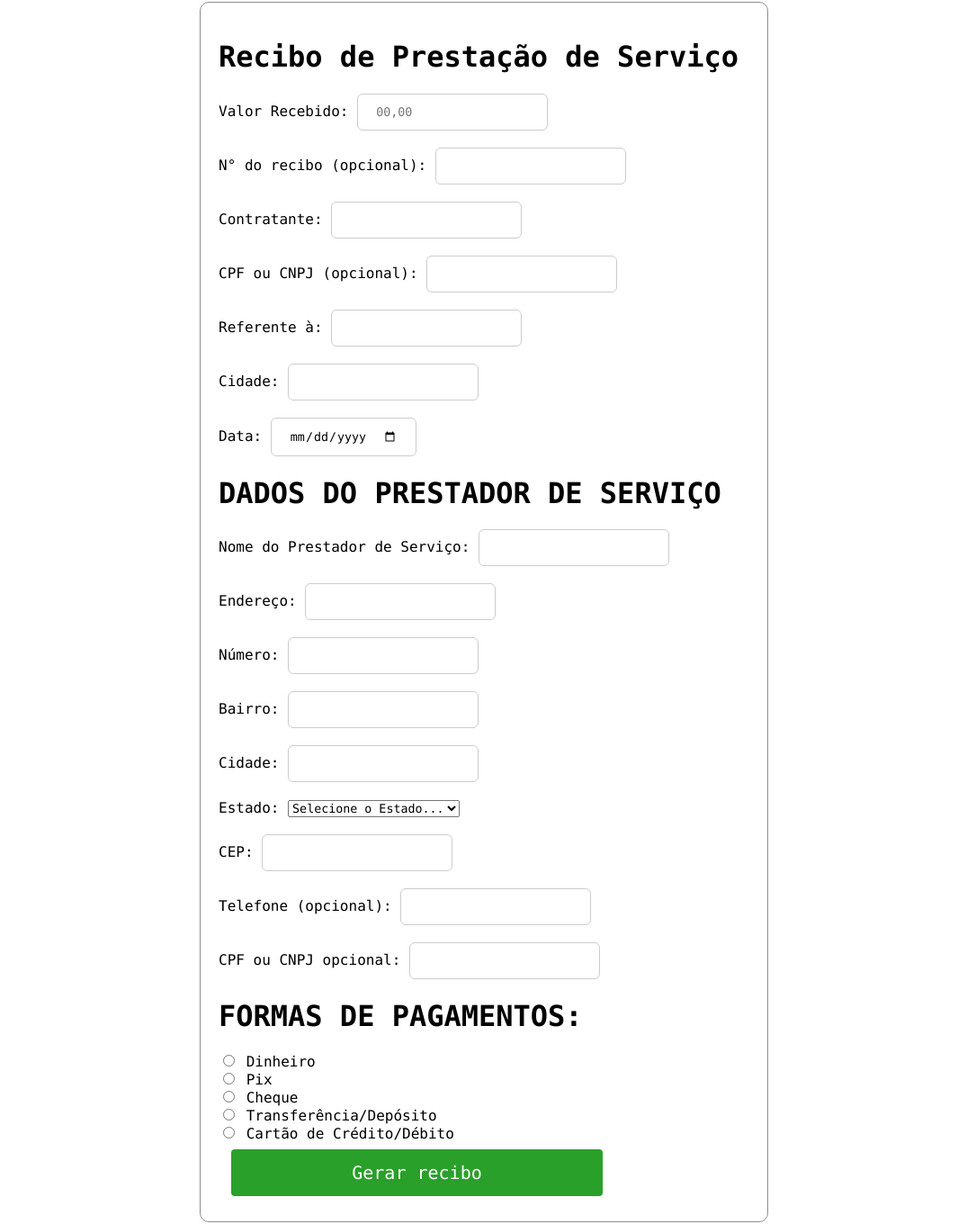
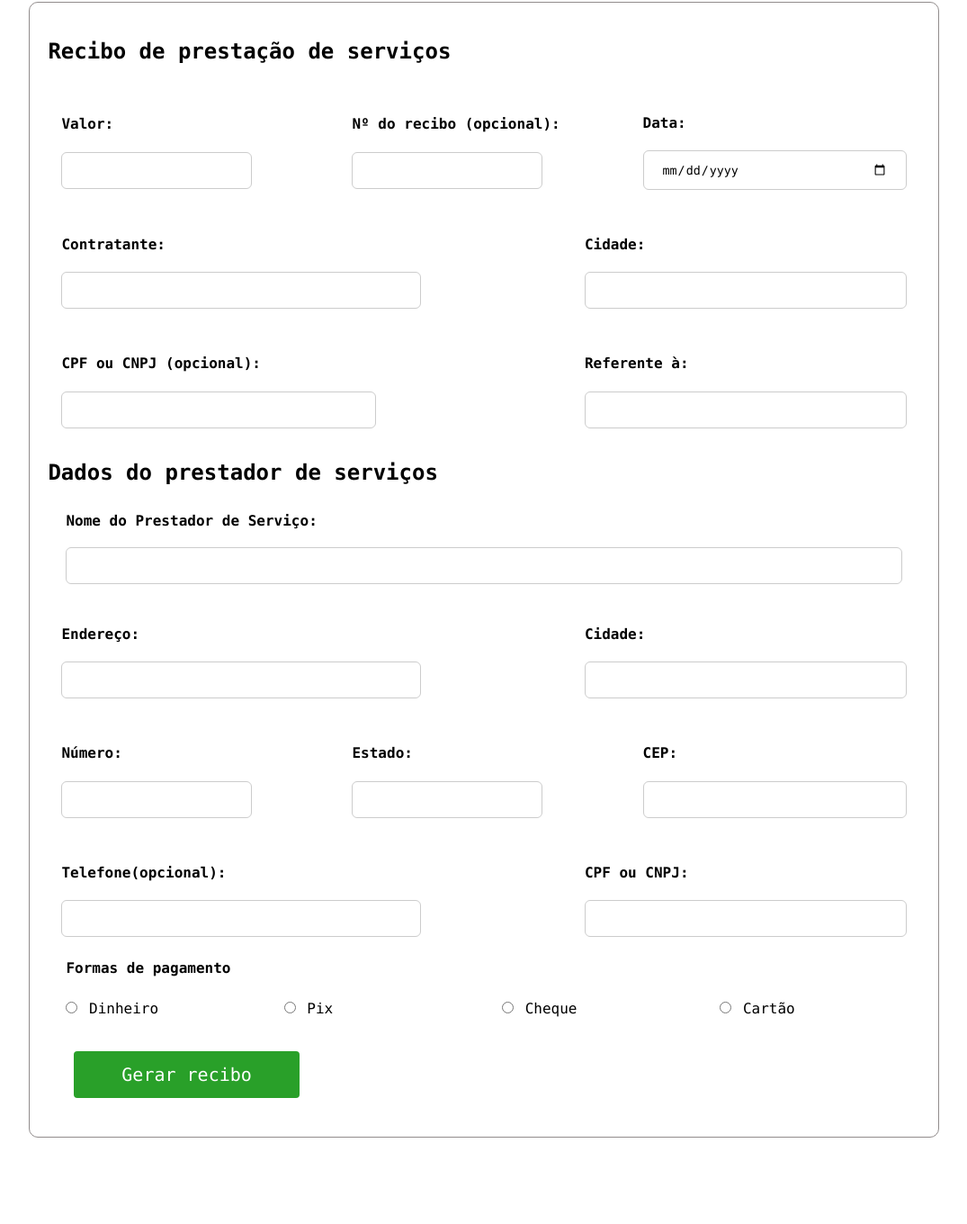
Before and after one commit to GustavoOrelio/Recibo-Prestacao-de-Servico, a plain HTML site: page index.html in a window 1280 px wide. Shown: the part 6-1366 px from the top of the page at 90% size, without its empty margins (102-1177 px from the left). After the commit the page ends 1278 px from the top, so only its background shows below. Drawn offline with Linux system fonts and the light colour scheme.

Commit message:
Fiz mudanças no layout

```diff
--- a/index.html
+++ b/index.html
@@ -6,190 +6,200 @@
 
   <body>
     <div class="container">
-      <h1>Recibo de Prestação de Serviço</h1>
-      <div class="centro">
-        <div>
-          <label style="margin-bottom: 1%">Valor Recebido:</label>
-          <input
-            placeholder="00,00"
-            type="text"
-            required
-            id="valor"
-            class="espaco"
-          />
-          <br /><br />
+      <h2 class="titulo">Recibo de prestação de serviços</h2>
+      <div class="linha">
+          <div class="coluna1">
+              <h4>Valor: </h4>
+              <input type="number" class="form-control" id="valor">
           </div>
-        <div>
-          <label>N° do recibo (opcional):</label>
-          <input type="int" class="espaco" id="numero_recibo" />
-          <br /><br />
+          <div class="coluna2">
+              <h4>Nº do recibo (opcional): </h4>
+              <input type="number" class="form-control" id="numero_recibo">
+          </div>
+          <div class="coluna3">
+              <h4>Data:</h4>
+              <input type="date" class="data" id="data_recibo">
+          </div>
+      </div>
+      <div class="linha3">
+          <div class="coluna1">
+              <h4 class="titulo_contratante">Contratante:</h4>
+              <input type="text" class="contratante" id="contratante">
+          </div>
+          <div class="coluna3">
+              <h4>Cidade:</h4>
+              <input type="text" class="cidade" id="cidade">
+          </div>
+      </div>
+      <div class="linha3">
+          <div class="coluna1">
+              <h4 class="cpf">CPF ou CNPJ (opcional):</h4>
+              <input type="number" class="cpf" id="cpf_cnpj">
+          </div>
+          <div class="coluna2">
+              <h4 class="referente">Referente à:</h4>
+              <input type="text" class="referente" id="referente">
+          </div>
+      </div>
+      <h2 class="titulo" style="margin-bottom: 30px">Dados do prestador de serviços</h2>
+      <h4 class="referente" style="margin: 10px 20px">Nome do Prestador de Serviço:</h4>
+      <div class="linha3">
+          <input type="text" class="referente" style="margin: 10px 20px" id=prestador_servico">
+      </div>
+      <div class="linha3">
+          <div class="coluna1">
+              <h4 class="referente">Endereço:</h4>
+              <input type="text" class="contratante" id="endereço">
+          </div>
+          <div class="coluna3">
+              <h4>Cidade:</h4>
+              <input type="text" class="cidade" id="cidade">
+          </div>
+      </div>
+      <div class="linha">
+          <div class="coluna1">
+              <h4>Número: </h4>
+              <input type="number" class="form-control" id="numero">
+          </div>
+          <div class="coluna2">
+              <h4>Estado: </h4>
+              <input type="text" class="form-control" id="estado">
+          </div>
+          <div class="coluna3">
+              <h4>CEP:</h4>
+              <input type="text" class="data" id="cep">
+          </div>
+      </div>
+      <div class="linha3">
+          <div class="coluna1">
+              <h4 class="referente">Telefone(opcional):</h4>
+              <input type="text" class="contratante" id="telefone">
+          </div>
+          <div class="coluna3">
+              <h4>CPF ou CNPJ:</h4>
+              <input type="number" class="cidade" id="cpf_cnpj_prestador">
+          </div>
+      </div>
+      <div class="linha3">
+          <h4 style="margin: 10px 20px">Formas de pagamento</h4>
+      </div>
+      <div class="linha3">
+          <div class="coluna2">
+              <label>
+                  <input type="radio" id="dinheiro" name="dinheiro_especie" value="dinheiro"
+                      onclick="mostrarDinheiro()">
+                  Dinheiro
+              </label>
+          </div>
+          <div class="coluna2">
+              <label>
+                  <input type="radio" id="dinheiro_especie" name="dinheiro_especie" value="dinheiro"
+                      onclick="mostrarPix()">
+                  Pix
+              </label>
+          </div>
+          <div class="coluna2">
+              <label>
+                  <input type="radio" id="dinheiro_especie" name="dinheiro_especie" value="dinheiro"
+                      onclick="mostrarCheque()">
+                  Cheque
+              </label>
+          </div>
+          <div class="coluna2">
+              <label>
+                  <input type="radio" id="dinheiro_especie" name="dinheiro_especie" value="dinheiro"
+                      onclick="mostrarDinheiro()">
+                  Cartão
+              </label>
+          </div>
+      </div>
+      <div class="container2" style="display: none" id="pix">
+          <div class="linha">
+              <div class="coluna1">
+                  <h4>Quem recebeu? </h4>
+                  <input type="text" class="form-control" id="numero">
+              </div>
+              <div class="coluna2">
+                  <h4>Instituição/Banco: </h4>
+                  <input type="text" class="form-control" id="estado">
+              </div>
+              <div class="coluna3">
+                  <h4>Chave:</h4>
+                  <input type="text" class="form-control" id="cep">
+              </div>
+          </div>
+      </div>
+      <!-- Cheque -->
+      <div class="container2" style="display: none" id="cheque">
+          <div class="linha">
+              <div class="coluna1">
+                  <h4>Nº do Cheque: </h4>
+                  <input type="text" class="form-control" id="numero">
+              </div>
+              <div class="coluna2">
+                  <h4>Banco:</h4>
+                  <input type="text" class="form-control" id="estado">
               </div>
 
-        <div>
-          <label>Contratante:</label>
-          <input type="text" class="espaco" id="contratante" />
-          <br /><br />
           </div>
-        <div>
-          <label>CPF ou CNPJ (opcional):</label>
-          <input type="text" class="espaco" id="cpf_cnpj" />
-          <br /><br />
+          <div class="linha">
+              <div class="coluna3">
+                  <h4>Agência:</h4>
+                  <input type="text" class="form-control" id="cep">
               </div>
-        <div>
-          <label>Referente à:</label>
-          <input type="text" class="espaco" id="referente" />
-          <br /><br />
+              <div class="coluna2">
+                  <h4>Bom para...</h4>
+                  <input type="text" class="form-control" id="cep">
               </div>
-        <div>
-          <label>Cidade:</label>
-          <input type="text" class="espaco" id="cidade" />
-          <br /><br />
           </div>
-        <div>
-          <label>Data:</label>
-          <input type="date" class="espaco" id="data_recibo" />
+      </div>
+      <div class="linha3">
+          <div class="coluna2">
+              <button type="button" onclick="gerarRecibo()" class="btn btn-secondary">Gerar recibo</button>
           </div>
       </div>
 
-      <h1>DADOS DO PRESTADOR DE SERVIÇO</h1>
-      <div class="centro">
-        <div>
-          <label>Nome do Prestador de Serviço:</label>
-          <input type="text" class="espaco" />
-          <br /><br />
   </div>
-        <div>
-          <label>Endereço:</label>
-          <input type="text" class="espaco" />
-          <br /><br />
-        </div>
-        <div>
-          <label>Número:</label>
-          <input type="text" class="espaco" />
-          <br /><br />
-        </div>
-        <div>
-          <label>Bairro:</label>
-          <input type="text" class="espaco" />
-          <br /><br />
-        </div>
-        <div>
-          <label>Cidade:</label>
-          <input type="text" class="espaco" />
-          <br /><br />
-        </div>
-        <div>
-          <label>Estado:</label>
-          <select class="espaco" name="estado">
-            <option selected="" value="">Selecione o Estado...</option>
-            <option value="AC">Acre</option>
-            <option value="AP">Amapá</option>
-            <option value="AM">Amazonas</option>
-            <option value="BA">Bahia</option>
-            <option value="CE">Ceará</option>
-            <option value="DF">Distrito Federal</option>
-            <option value="ES">Espírito Santo</option>
-            <option value="GO">Goiás</option>
-            <option value="MA">Maranhão</option>
-            <option value="MT">Mato Grosso</option>
-            <option value="MS">Mato Grosso do Sul</option>
-            <option value="MG">Minas Gerais</option>
-            <option value="PA">Pará</option>
-            <option value="PB">Paraíba</option>
-            <option value="PR">Paraná</option>
-            <option value="PE">Pernambuco</option>
-            <option value="PI">Piauí</option>
-            <option value="RJ">Rio de Janeiro</option>
-            <option value="RN">Rio Grande do Norte</option>
-            <option value="RS">Rio Grande do Sul</option>
-            <option value="RO">Rondônia</option>
-            <option value="RR">Roraima</option>
-            <option value="SC">Santa Catarina</option>
-            <option value="SP">São Paulo</option>
-            <option value="SE">Sergipe</option>
-            <option value="TO">Tocantins</option>
-          </select>
-          <br /><br />
-        </div>
-        <div>
-          <label>CEP:</label>
-          <input type="text" class="espaco" />
-          <br /><br />
-        </div>
-        <div>
-          <label>Telefone (opcional):</label>
-          <input type="text" class="espaco" />
-          <br /><br />
-        </div>
-        <div>
-          <label>CPF ou CNPJ opcional:</label>
-          <input type="text" class="espaco" />
+
+  <!-- Recibo para impressão -->
+
+  <div class="print">
+      <div class="row">
+          <div class="col-md-12">
+              <h1> Recibo de - <span class="" id="recebido_contratante"></span></h1>
           </div>
       </div>
-      <h1>FORMAS DE PAGAMENTOS:</h1>
-      <div class="centro">
-        <div>
-          <input type="radio" name="radio" />
-          <label>Dinheiro</label>
+      <div class="row">
+          <div class="col-md-4">
+              <h4> Cidade: <span class="" id="recebido_cidade"></span></h4>
           </div>
-        <div>
-          <input type="radio" name="radio" class="espacoEsquerdo" />
-          <label>Pix</label>
+          <div class="col-md-4">
+              <h4> Valor R$: <span class="" id="recebido_valor"></span></h4>
           </div>
-        <div>
-          <input type="radio" name="radio" class="espacoEsquerdo" />
-          <label>Cheque</label>
-        </div>
-        <div>
-          <input type="radio" name="radio" class="espacoEsquerdo" />
-          <label>Transferência/Depósito</label>
-        </div>
-        <div>
-          <input type="radio" name="radio" class="espacoEsquerdo" />
-          <label>Cartão de Crédito/Débito</label>
+          <div class="col-md-4">
+              <h4> Nº recibo: <span class="" id="recebido_numero"></span></h4>
           </div>
       </div>
-      <div>
-        <div>
-          <button type="submit" onClick="gerarRecibo()">Gerar recibo</button>
+      <div class="row">
+          <div class="col-md-4">
+              <h4> Data: <span class="" id="recebido_data"></span></h4>
+          </div>
+          <div class="col-md-4">
+              <h4> CPF ou CNPJ: <span class="" id="recebido_cpf_cnpj"></span></h4>
+          </div>
+          <div class="col-md-4">
+              <h4> Referente à: <span class="" id="recebido_referente"></span></h4>
+          </div>
+      </div>
+      <div class="row">
+          <div class="col-md-12">
+              <div class="assinatura">
+                  Assinatura
+              </div>
           </div>
       </div>
   </div>
 
-    <div class="print">
-      <div class="row">
-        <div>
-          <h1>Recibo de - <span class="" id="recebido_contratante"></span></h1>
-        </div>
-      </div>
-      <div>
-        <div>
-          <h4>Cidade: <span class="" id="recebido_cidade"></span></h4>
-        </div>
-        <div>
-          <h4>Valor R$: <span class="" id="recebido_valor"></span></h4>
-        </div>
-        <div>
-          <h4>Nº recibo: <span class="" id="recebido_numero"></span></h4>
-        </div>
-      </div>
-      <div class="row">
-        <div>
-          <h4>Data: <span class="" id="recebido_data"></span></h4>
-        </div>
-        <div>
-          <h4>CPF ou CNPJ: <span class="" id="recebido_cpf_cnpj"></span></h4>
-        </div>
-        <div>
-          <h4>Referente à: <span class="" id="recebido_referente"></span></h4>
-        </div>
-      </div>
-      <div class="row">
-        <div>
-          <div class="assinatura">Assinatura</div>
-        </div>
-      </div>
-    </div>
 
     <script type="text/javascript" src="script.js"></script>
   </body>
--- a/style.css
+++ b/style.css
@@ -3,10 +3,18 @@
   font-family: "Lucida Console", "Courier New", monospace;
 }
 
+select {
+  padding: 12px 20px;
+  display: inline-block;
+  border: 1px solid #ccc;
+  border-radius: 6px;
+  box-sizing: border-box;
+}
+
 .container {
   margin-top: 20px;
   margin: auto;
-  width: 50%;
+  width: 80%;
   border: 1px solid #918c8c;
   border-radius: 10px;
   padding: 20px;
```
Also changed, not shown: script.js (+14 -0 lines). Lines whose indentation alone changed are shown as unchanged.
